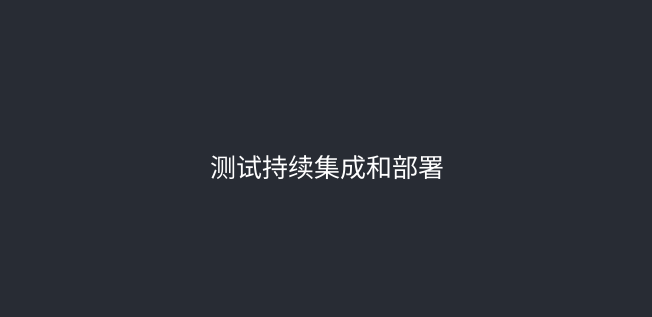
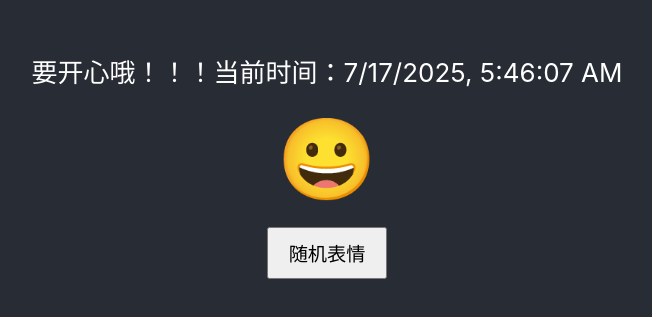
Before and after one commit to heshuo527/my-github-actions, a React (Create React App) app: page / in a window 1280 px wide. Shown: the part 235-552 px from the top of the page, without its empty margins (313-965 px from the left). Built offline with nearby package versions, Linux system fonts and the light colour scheme.

Commit message:
feat: 新增demo

```diff
--- a/src/App.js
+++ b/src/App.js
@@ -1,10 +1,30 @@
+import React, { useState } from 'react';
 import './App.css';
 
+// 表情数组，后续可扩展
+const EMOJIS = ['😀', '😂', '🥳', '😎', '🤩', '😜', '🤔', '🥶', '😱', '👻', '🐶', '🐱', '🐼', '🦄', '🍕', '🍔', '🍟', '🍉', '🍓', '🍺'];
+
 function App() {
+  // 用于保存当前显示的表情
+  const [emoji, setEmoji] = useState('😀');
+
+  // 点击按钮时随机选择一个表情
+  const handleClick = () => {
+    const randomIndex = Math.floor(Math.random() * EMOJIS.length);
+    setEmoji(EMOJIS[randomIndex]);
+  };
+
   return (
     <div className="App">
       <header className="App-header">
-        <div>测试持续集成和部署</div>
+        {/* 标题 */}
+        <div>要开心哦！！！当前时间：{new Date().toLocaleString()}</div>
+        {/* 显示当前表情 */}
+        <div style={{ fontSize: '5rem', margin: '20px' }}>{emoji}</div>
+        {/* 交互按钮 */}
+        <button onClick={handleClick} style={{ fontSize: '1.2rem', padding: '10px 20px', cursor: 'pointer' }}>
+          随机表情
+        </button>
       </header>
     </div>
   );
```
